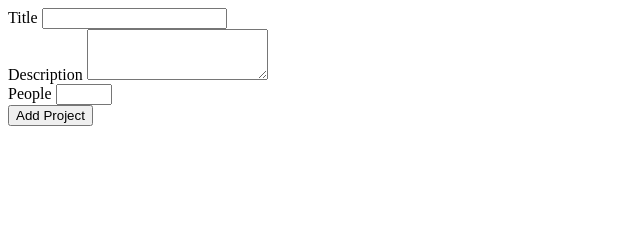
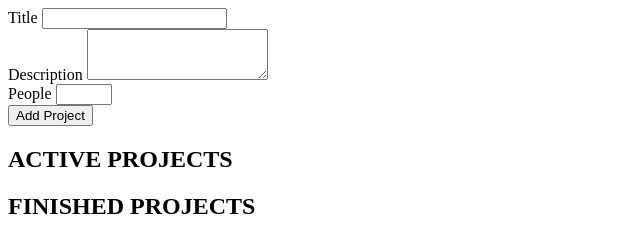
Before and after one commit to OlegSyrovatko/ts-test-project, a website with bundled scripts: page index.html in a window 1280 px wide. Shown: the whole page, without its empty margins (0-640 px from the left). Built offline with nearby package versions, Linux system fonts and the light colour scheme.

Commit message:
Rendering Project Lists

```diff
--- a/index.html
+++ b/index.html
@@ -31,8 +31,8 @@
       </form>
     </template>
     <template id="project-list">
-      <section>
-        <header><h2>ss</h2></header>
+      <section class="projects">
+        <header><h2></h2></header>
         <ul></ul>
       </section>
     </template>
--- a/src/app.ts
+++ b/src/app.ts
@@ -48,6 +48,39 @@ function autobind(_: any, _2: string | Symbol, descriptor: PropertyDescriptor) {
     },
   };
   return adjDescriptor;
+}
+
+class ProjectList {
+  templateElement: HTMLTemplateElement;
+  hostElement: HTMLDivElement;
+  element: HTMLElement;
+
+  constructor(private type: "active" | "finished") {
+    this.templateElement = document.getElementById(
+      "project-list"
+    )! as HTMLTemplateElement;
+    this.hostElement = document.getElementById("app")! as HTMLDivElement;
+
+    const importedNode = document.importNode(
+      this.templateElement.content,
+      true
+    );
+    this.element = importedNode.firstElementChild as HTMLElement;
+    this.element.id = `${this.type}-projects`;
+    this.attach();
+    this.renderContent();
+  }
+
+  private renderContent() {
+    const listId = `${this.type}-projects-list`;
+    this.element.querySelector("ul")!.id = listId;
+    this.element.querySelector("h2")!.textContent =
+      this.type.toUpperCase() + " PROJECTS";
+  }
+
+  private attach() {
+    this.hostElement.insertAdjacentElement("beforeend", this.element);
+  }
 }
 
 class ProjectInput {
@@ -143,8 +176,10 @@ class ProjectInput {
   }
 
   private attach() {
-    this.hostElement.insertAdjacentElement("afterbegin", this.element);
+    this.hostElement.insertAdjacentElement("beforeend", this.element);
   }
 }
 
 const myForm = new ProjectInput();
+const activeProjlist = new ProjectList("active");
+const finishedProjlist = new ProjectList("finished");
```
Also changed, not shown: dist/app.js, 1 other file.
